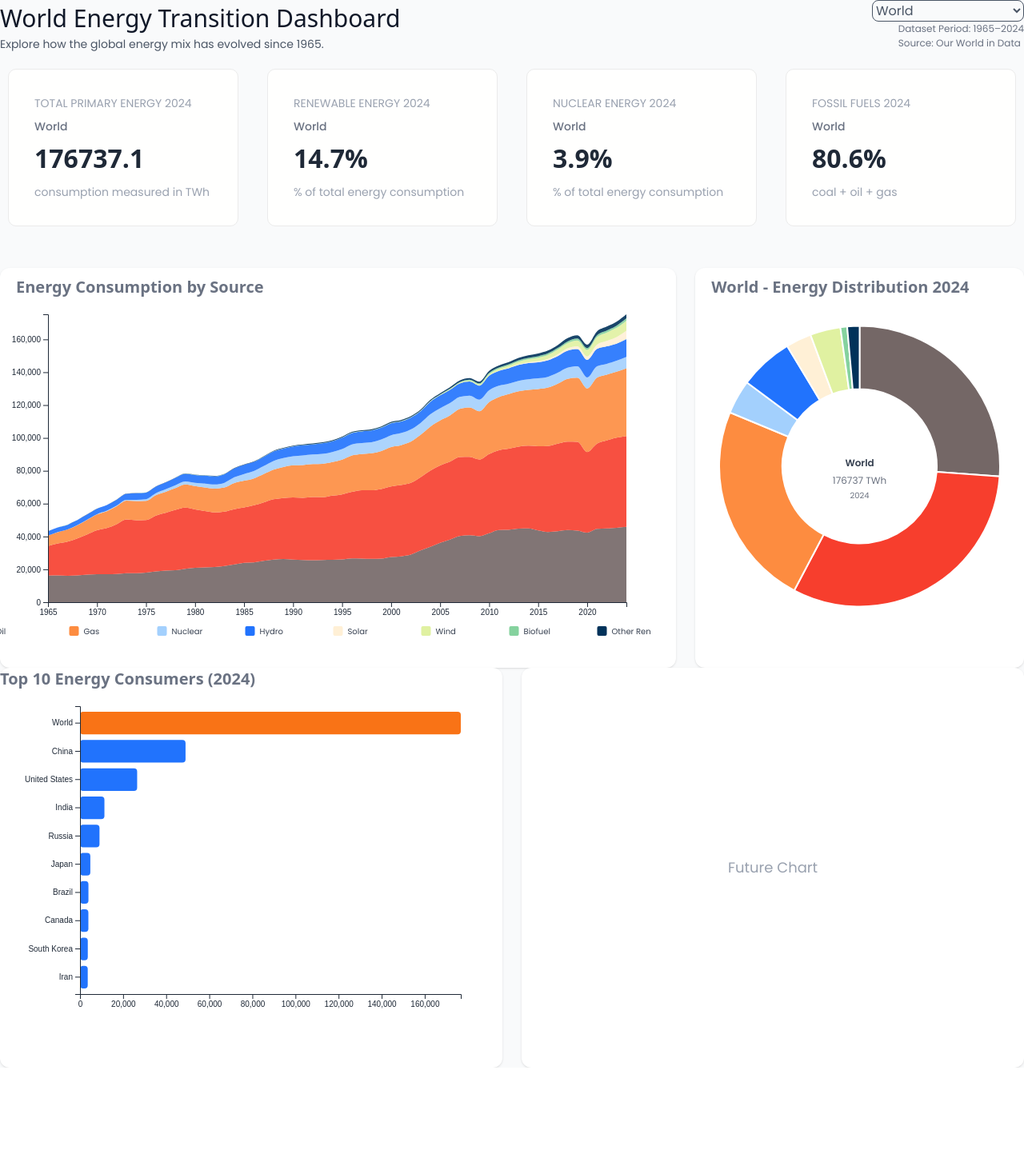
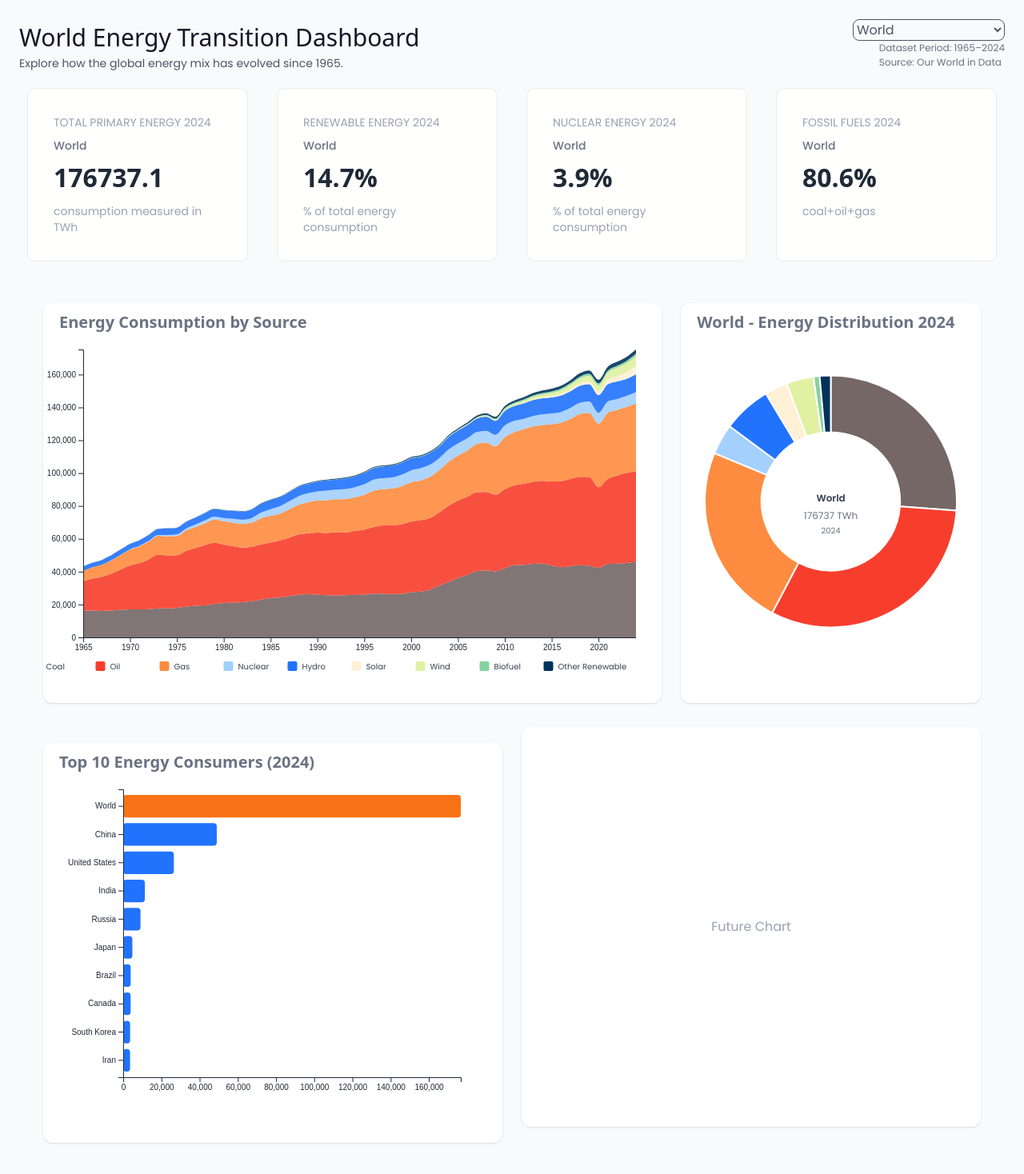
Before and after one commit to webpagearshi/energy-dashboard, a React (Vite) app: page / in a window 1280 px wide. Shown: the top 1468 px of the page at 80% size. Before the commit the page ends 1335 px from the top, so only its background shows below. Built offline with nearby package versions, Linux system fonts and the light colour scheme.

Commit message:
update design

```diff
--- a/src/components/Dashboard.jsx
+++ b/src/components/Dashboard.jsx
@@ -15,15 +15,20 @@ import ResponsiveBarChart from "./charts/ResponsiveBarChart";
 
 export default function Dashboard() {
   const countries = useMemo(() => {
-    return [...new Set(energyData.map((d) => d.country))].sort();
+    const uniqueCountries = [
+      ...new Set(energyData.map((d) => d.country)),
+    ].sort();
+
+    return uniqueCountries.sort();
   }, []);
 
   const [selectedCountry, setSelectedCountry] = useState("World");
 
+  // Get the data for the selected country in 2024
   const country2024 = energyData.find(
     (d) => d.country === selectedCountry && d.year === 2024,
   );
-
+  // Handle case where data for 2024 might not be available
   const metrics = country2024
     ? getKPIMetrics(country2024)
     : {
@@ -32,26 +37,23 @@ export default function Dashboard() {
         nuclearPct: null,
         fossilFuelPct: null,
       };
-
+  // Get the time series data for the selected country
   const countryData = energyData.filter((d) => d.country === selectedCountry);
-
+  // Transform the data for the stacked area chart
   const stackedAreaData = getStackedAreaData(countryData);
-
+  // Get the top 10 countries by primary energy consumption for 2024
   const topCountriesData = getTopEnergyCountries(energyData, 10);
 
   return (
-    <div className="min-h-screen bg-gray-50">
-      {/* Main Container */}
-      <div className="max-w-7xl mx-auto px-4 md:px-6 lg:px-8 py-6 space-y-8">
-        {/* Header */}
+    <div className="min-h-screen bg-gray-50 dashboard shadow-lg">
+      <div className="max-w-7xl mx-auto px-8 py-4">
         <DashboardHeader
           countries={countries}
           selectedCountry={selectedCountry}
           setSelectedCountry={setSelectedCountry}
         />
-
-        {/* KPI Row */}
-        <div className="kpi-grid">
+      </div>
+      <div className="kpi-grid mt-8">
         <KPICard
           title="TOTAL PRIMARY ENERGY 2024"
           name={selectedCountry}
@@ -93,27 +95,34 @@ export default function Dashboard() {
               ? `${metrics.fossilFuelPct.toFixed(1)}%`
               : "No Data"
           }
-            subtitle="coal + oil + gas"
+          subtitle="coal+oil+gas"
         />
       </div>
-
-        {/* Row 1 */}
-        <div className="grid grid-cols-1 xl:grid-cols-3 gap-6">
-          <div className="xl:col-span-2">
+      {/* ROW 1 */}
+      <div className="max-w-7xl mx-auto px-8 mt-8" style={{ margin: "30px" }}>
+        <div className="grid grid-cols-1 lg:grid-cols-3 gap-6">
+          <div className="lg:col-span-2">
             <ResponsiveStackedAreaChart data={stackedAreaData} />
           </div>
 
-          <ResponsiveDonutChart data={country2024} country={selectedCountry} />
+          <div>
+            <ResponsiveDonutChart
+              data={country2024}
+              country={selectedCountry}
+            />
+          </div>
+        </div>
       </div>
 
-        {/* Row 2 */}
-        <div className="grid grid-cols-1 xl:grid-cols-2 gap-6">
+      {/* ROW 2 */}
+      <div className="max-w-7xl mx-auto px-8 mt-8" style={{ margin: "30px" }}>
+        <div className="grid grid-cols-1 lg:grid-cols-2 gap-6">
           <ResponsiveBarChart
             data={topCountriesData}
             selectedCountry={selectedCountry}
           />
 
-          <div className="bg-white rounded-xl shadow h-[500px] flex items-center justify-center text-gray-400 text-lg">
+          <div className="bg-white rounded-xl shadow h-[500px] flex items-center justify-center text-gray-400">
             Future Chart
           </div>
         </div>
--- a/src/components/charts/ResponsiveBarChart.jsx
+++ b/src/components/charts/ResponsiveBarChart.jsx
@@ -7,8 +7,15 @@ export default function ResponsiveBarChart({ data, selectedCountry }) {
   const dimensions = useDimensions(chartRef);
 
   return (
-    <div ref={chartRef} className="w-full h-[500px] bg-white rounded-xl shadow">
-      <h2 className="text-xl text-gray-500 font-semibold p-4">
+    <div
+      ref={chartRef}
+      className="w-full h-[500px] bg-white rounded-xl shadow"
+      style={{ marginTop: "20px" }}
+    >
+      <h2
+        className="text-xl text-gray-500 font-semibold p-4"
+        style={{ padding: "10px 10px 0px 20px" }}
+      >
         Top 10 Energy Consumers (2024)
       </h2>
 
--- a/src/components/charts/StackedAreaChart.jsx
+++ b/src/components/charts/StackedAreaChart.jsx
@@ -3,9 +3,9 @@ import * as d3 from "d3";
 export default function StackedAreaChart({ width, height, data }) {
   const margin = {
     top: 20,
-    right: 30,
+    right: 0,
     bottom: 70,
-    left: 60,
+    left: 50,
   };
   // The width of the area where the chart will be drawn, excluding margins
   const boundsWidth = width - margin.left - margin.right;
@@ -82,7 +82,7 @@ export default function StackedAreaChart({ width, height, data }) {
   // Create legend items
   const legendSpacing = boundsWidth / keys.length;
 
-  const itemWidth = 110;
+  const itemWidth = 80;
   const legendWidth = itemWidth * keys.length;
   const legendStartX = (boundsWidth - legendWidth) / 2;
 
```
Lines whose indentation alone changed are shown as unchanged.
